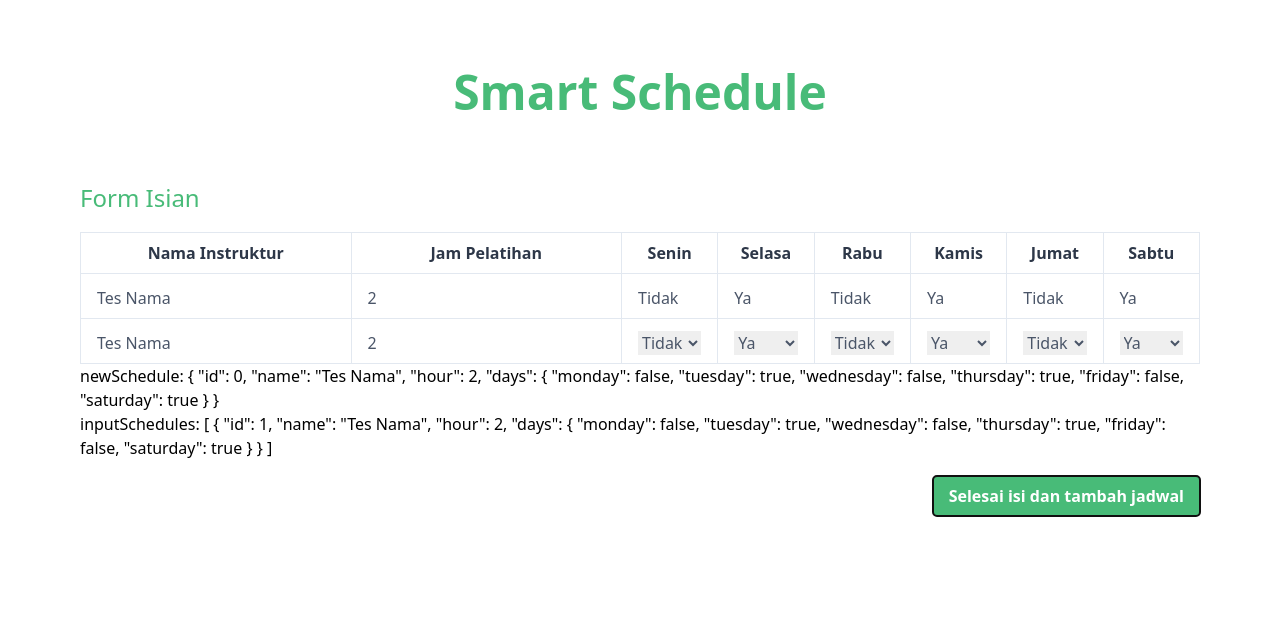
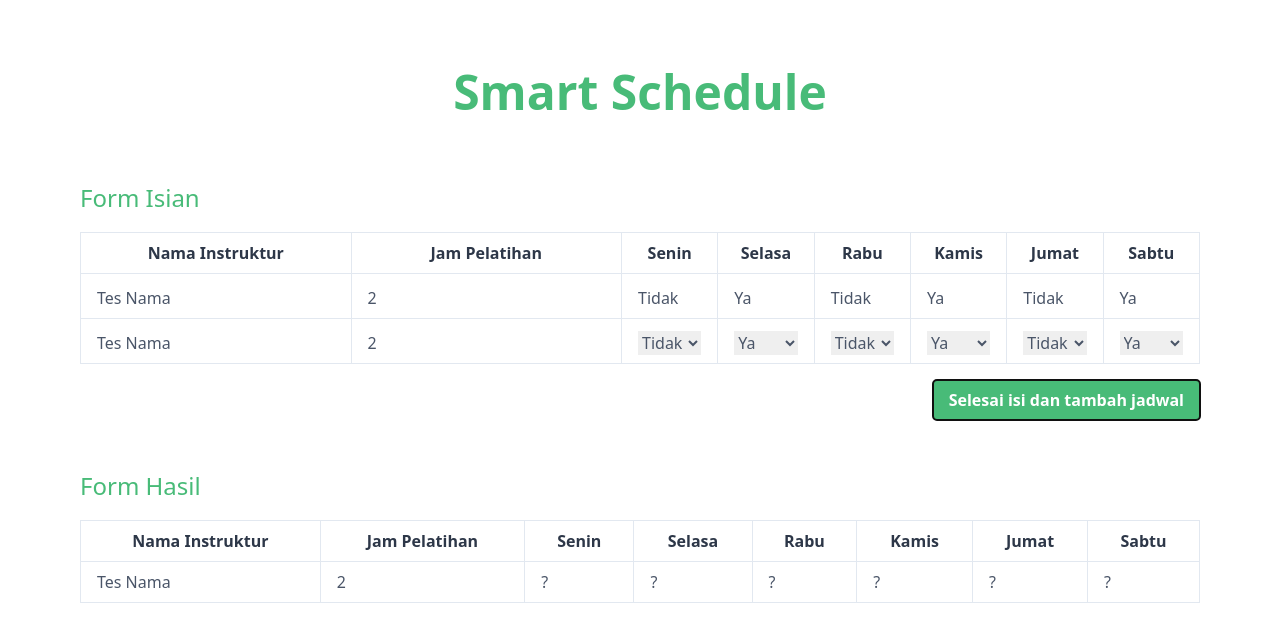
Before and after one commit to arifikhsan/smart-schedule-nuxt, a Nuxt app: page / in a window 1280 px wide. Both pictures are taken after a click on the button "Selesai isi dan tambah jadwal". Shown: the top 642 px of the page. Built offline with nearby package versions, Linux system fonts and the light colour scheme; what @tailwindcss/custom-forms would draw is missing.

Commit message:
ui selesai

```diff
--- a/pages/index.vue
+++ b/pages/index.vue
@@ -169,8 +169,6 @@
           </tr> -->
         </tbody>
       </table>
-      <div>newSchedule: {{ newSchedule }}</div>
-      <div>inputSchedules: {{ inputSchedules }}</div>
       <div class="mt-4 flex justify-end">
         <button
           class="bg-green-500 hover:bg-green-700 text-white font-bold py-2 px-4 rounded"
@@ -181,7 +179,7 @@
       </div>
     </div>
 
-    <!-- <div class="py-4">
+    <div class="py-4">
       <div class="py-4">
         <h2 class="text-green-500 font-medium text-2xl">Form Hasil</h2>
       </div>
@@ -199,9 +197,9 @@
           </tr>
         </thead>
         <tbody class="text-gray-700">
-          <tr v-for="item in form" :key="item.name">
-            <td class="border px-4 py-2">{{ item.name }}</td>
-            <td class="border px-4 py-2">{{ item.hour }}</td>
+          <tr v-for="row in inputSchedules" :key="row.name">
+            <td class="border px-4 py-2">{{ row.name }}</td>
+            <td class="border px-4 py-2">{{ row.hour }}</td>
             <td class="border px-4 py-2">?</td>
             <td class="border px-4 py-2">?</td>
             <td class="border px-4 py-2">?</td>
@@ -211,7 +209,7 @@
           </tr>
         </tbody>
       </table>
-    </div> -->
+    </div>
   </div>
 </template>
 
```
